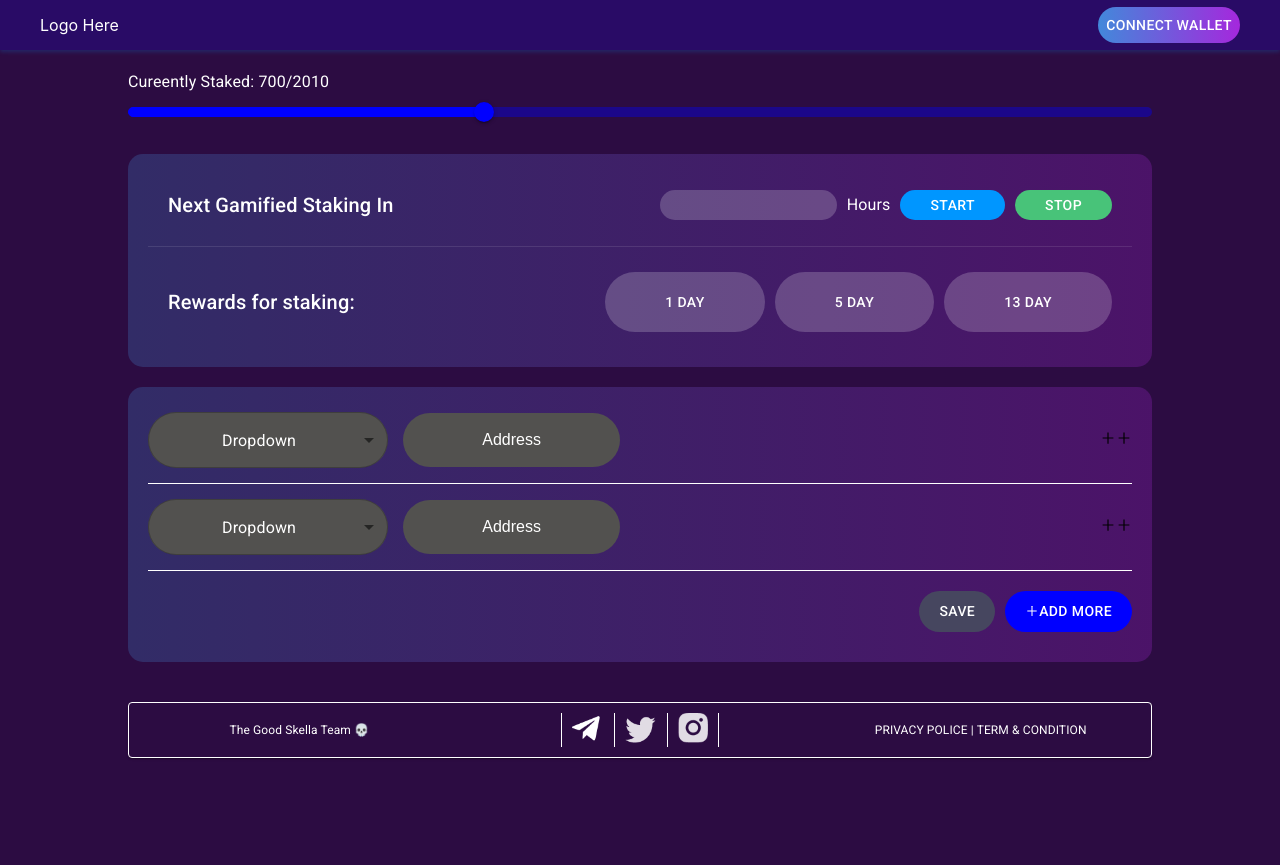
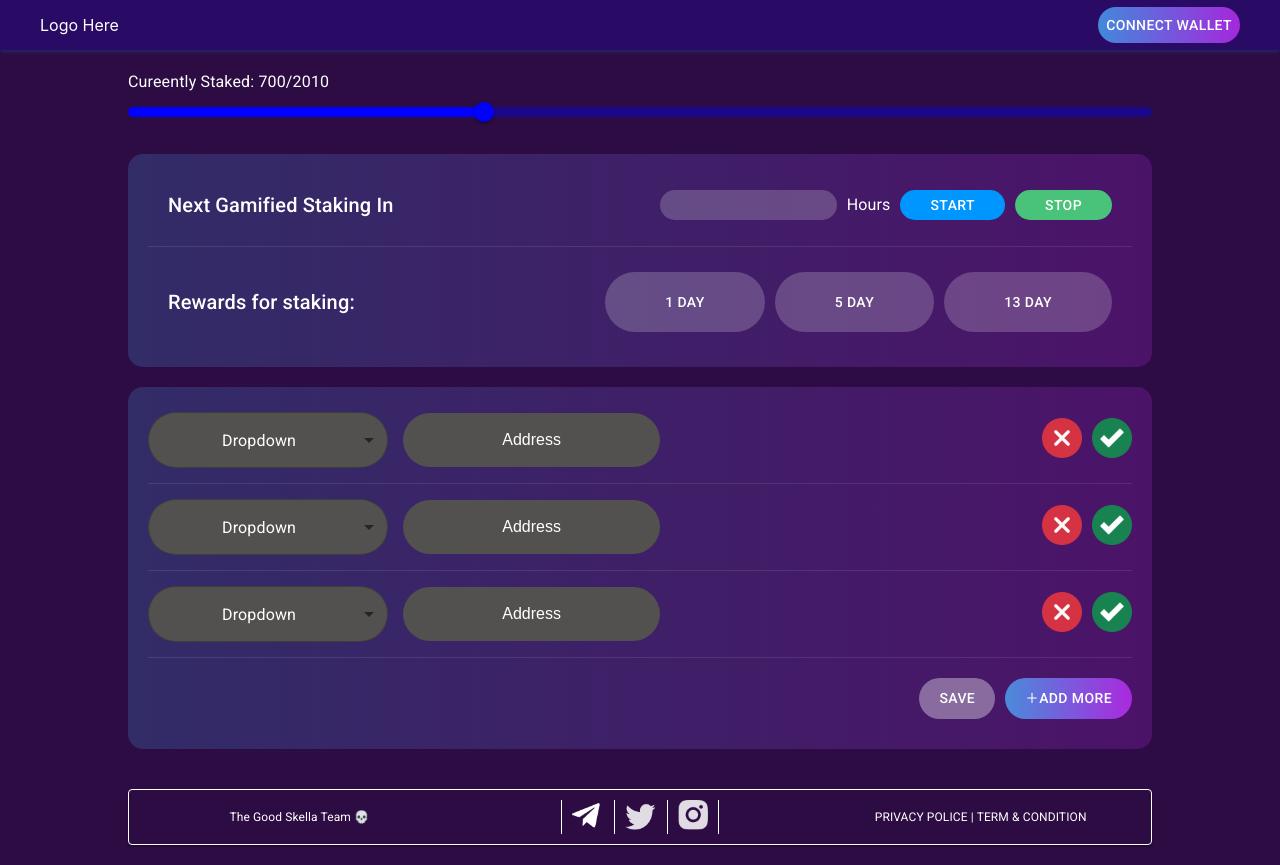
Before and after one commit to panthaacharjee/skella, a React (Create React App) app: page /connect in a window 1280 px wide. Before the commit the page ends 800 px from the top, so only its background shows below. Built offline with nearby package versions, Linux system fonts and the light colour scheme.

Commit message:
first commit

```diff
--- a/src/Components/Views/Admin.js
+++ b/src/Components/Views/Admin.js
@@ -15,16 +15,21 @@ import Dropdown from "react-dropdown";
 import "react-dropdown/style.css";
 import { useMediaQuery } from "react-responsive";
 import { AiOutlinePlus } from "react-icons/ai";
+import HelperDropdown from "./HelperDropdown";
 
 const Admin = () => {
   const [stake, setStake] = useState(700);
 
-  //Dropdown Option
-  const [dropdown, setDropdown] = useState(0);
-
   //Media Quearry
   const isTabletOrMobile = useMediaQuery({ query: "(max-width: 950px)" });
   const isMobile = useMediaQuery({ query: "(max-width: 600px)" });
+
+  //Add More Function
+  const [add, setAdd] = useState([0, 1, 2]);
+
+  const Addmore = () => {
+    setAdd([...add, add.length]);
+  };
 
   return (
     <div>
@@ -213,116 +218,9 @@ const Admin = () => {
           padding: "10px 20px",
         }}
       >
-        <Grid
-          container
-          style={{
-            borderBottom: "1px solid #fff",
-          }}
-          alignItems="center"
-          justifyContent={"space-between"}
-        >
-          <Grid
-            item
-            alignItems={"center"}
-            style={{
-              display: "flex",
-              padding: "15px 0px",
-              // borderBottom: "1px solid #fff",
-            }}
-          >
-            <Select
-              // id="demo-simple-select"
-              value={dropdown}
-              label="none"
-              onChange={(e) => setDropdown(e.target.value)}
-              // defaultChecked={"Dropdown"}
-              style={{
-                color: "#fff",
-                borderRadius: "53px",
-                padding: "0px 60px",
-                background: "#52514f",
-              }}
-            >
-              <MenuItem value={0}>Dropdown</MenuItem>
-              <MenuItem value={1}>Ten</MenuItem>
-              <MenuItem value={2}>Twenty</MenuItem>
-              <MenuItem value={3}>Thirty</MenuItem>
-            </Select>
-            <input
-              placeholder="Address"
-              style={{
-                padding: "18px 5px",
-                borderRadius: "53px",
-                marginLeft: "15px",
-                border: "none",
-                background: "#52514f",
-                fontSize: "16px",
-                fontWeight: "500",
-                textAlign: "Center",
-              }}
-              className="input"
-            />
-          </Grid>
-          <Grid>
-            <AiOutlinePlus />
-            <AiOutlinePlus />
-          </Grid>
-        </Grid>
-        <Grid
-          container
-          style={{
-            borderBottom: "1px solid #fff",
-          }}
-          alignItems="center"
-          justifyContent={"space-between"}
-        >
-          <Grid
-            item
-            alignItems={"center"}
-            style={{
-              display: "flex",
-              padding: "15px 0px",
-              // borderBottom: "1px solid #fff",
-            }}
-          >
-            <Select
-              // id="demo-simple-select"
-              value={dropdown}
-              label="none"
-              onChange={(e) => setDropdown(e.target.value)}
-              // defaultChecked={"Dropdown"}
-              style={{
-                color: "#fff",
-                borderRadius: "53px",
-                padding: "0px 60px",
-                background: "#52514f",
-              }}
-            >
-              <MenuItem value={0}>Dropdown</MenuItem>
-              <MenuItem value={1}>Ten</MenuItem>
-              <MenuItem value={2}>Twenty</MenuItem>
-              <MenuItem value={3}>Thirty</MenuItem>
-            </Select>
-            <input
-              placeholder="Address"
-              style={{
-                padding: "18px 5px",
-                borderRadius: "53px",
-                marginLeft: "15px",
-                border: "none",
-                background: "#52514f",
-                fontSize: "16px",
-                fontWeight: "500",
-                textAlign: "Center",
-              }}
-              className="input"
-            />
-          </Grid>
-          <Grid>
-            <AiOutlinePlus />
-            <AiOutlinePlus />
-          </Grid>
-        </Grid>
+        {add.map((val, ind) => {
+          return <HelperDropdown />;
+        })}
         <Grid
           item
           style={{
@@ -334,7 +232,7 @@ const Admin = () => {
           <Button
             style={{
               color: "#fff",
-              background: "#46465f",
+              background: "rgba(255, 255, 255, 0.36)",
               borderRadius: "46px",
               padding: "8px 20px",
             }}
@@ -344,11 +242,13 @@ const Admin = () => {
           <Button
             style={{
               color: "#fff",
-              background: "blue",
+              background:
+                "linear-gradient(90deg, #46A5FF 0%, rgba(74, 176, 255, 0.76) 0%, rgba(198, 40, 247, 0.82) 104.87%)",
               borderRadius: "46px",
               padding: "8px 20px",
               marginLeft: "10px",
             }}
+            onClick={Addmore}
           >
             <AiOutlinePlus />
             Add More
--- /dev/null
+++ b/src/Components/Views/HelperDropdown.js
@@ -0,0 +1,97 @@
+import {
+  Button,
+  Grid,
+  Slider,
+  Typography,
+  FormControl,
+  InputLabel,
+  NativeSelect,
+  Select,
+  MenuItem,
+  TextField,
+} from "@mui/material";
+import React, { useState } from "react";
+import Dropdown from "react-dropdown";
+import "react-dropdown/style.css";
+import { useMediaQuery } from "react-responsive";
+import { AiOutlinePlus } from "react-icons/ai";
+import Cross from "../assets/Cross.png";
+import Sign from "../assets/Sign.png";
+
+const HelperDropdown = () => {
+  //Dropdown Option
+  const [dropdown, setDropdown] = useState(0);
+
+  //Media Quearry
+  const isTabletOrMobile = useMediaQuery({ query: "(max-width: 950px)" });
+  const isMobile = useMediaQuery({ query: "(max-width: 600px)" });
+  const isSmall = useMediaQuery({ query: "(max-width: 400px)" });
+
+  return (
+    <>
+      <Grid
+        container
+        style={{
+          borderBottom: "1px solid rgba(255, 255, 255, 0.1)",
+        }}
+        alignItems="center"
+        justifyContent={"space-between"}
+      >
+        <Grid
+          item
+          alignItems={isSmall ? "flex-start" : "center"}
+          style={{
+            display: "flex",
+            padding: "15px 0px",
+            // borderBottom: "1px solid #fff",
+            flexDirection: `${isMobile ? "column" : "row"}`,
+          }}
+        >
+          <Select
+            // id="demo-simple-select"
+            value={dropdown}
+            label="none"
+            onChange={(e) => setDropdown(e.target.value)}
+            // defaultChecked={"Dropdown"}
+            style={{
+              color: "#fff",
+              borderRadius: "53px",
+              padding: `${isSmall ? "0px 50px" : "0px 60px"}`,
+              background: "#52514f",
+            }}
+          >
+            <MenuItem value={0}>Dropdown</MenuItem>
+            <MenuItem value={1}>Ten</MenuItem>
+            <MenuItem value={2}>Twenty</MenuItem>
+            <MenuItem value={3}>Thirty</MenuItem>
+          </Select>
+          <input
+            placeholder="Address"
+            style={{
+              padding: `${isSmall ? "18px 10px" : "18px 25px"}`,
+              borderRadius: "53px",
+              marginLeft: `${isMobile ? "0px" : "15px"}`,
+              border: "none",
+              background: "#52514f",
+              fontSize: "16px",
+              fontWeight: "500",
+              textAlign: "Center",
+              color: "fff",
+              marginTop: `${isMobile ? "10px" : "0px"}`,
+            }}
+            className="input"
+          />
+        </Grid>
+        <Grid item style={{ marginTop: `${isMobile ? "15px" : "0px"}` }}>
+          <img src={Cross} style={{ height: "40px", cursor: "pointer" }} />
+          <img
+            src={Sign}
+            style={{ height: "40px", marginLeft: "10px", cursor: "pointer" }}
+          />
+        </Grid>
+      </Grid>
+    </>
+  );
+};
+
+export default HelperDropdown;
```
Also changed, not shown: src/Components/assets/Cross.png (added), src/Components/assets/Sign.png (added).
